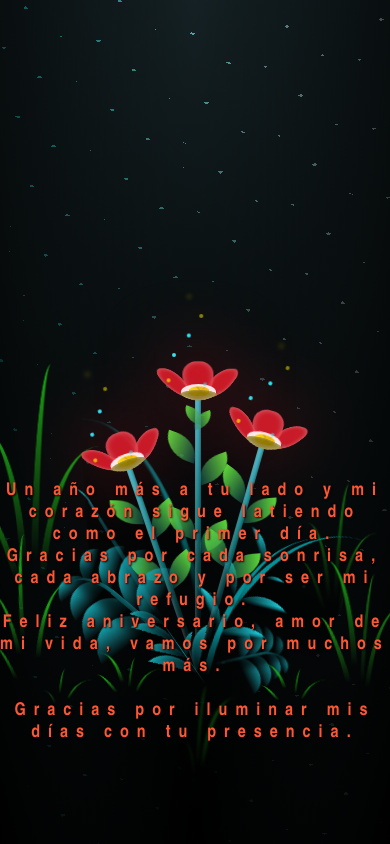
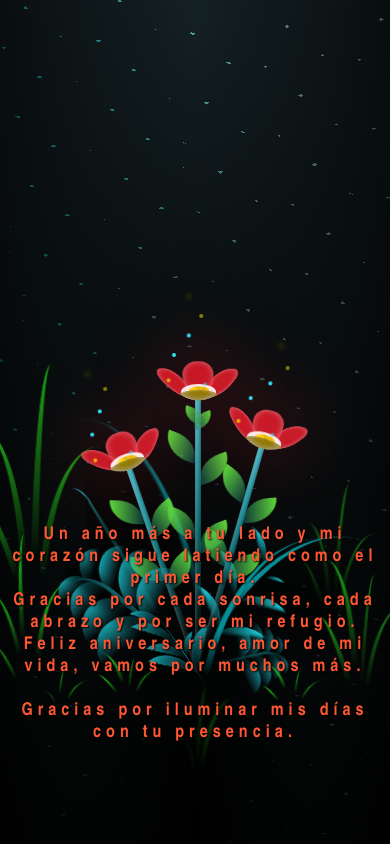
Before and after one commit to Epifanio89/flores3anios, a plain HTML site: page flower.html in a window 390 px wide. Drawn offline with Linux system fonts and the light colour scheme.

Commit message:
Update main.css

```diff
--- a/css/main.css
+++ b/css/main.css
@@ -48,7 +48,7 @@ body {
     font-size: 1.1em;
     position: absolute;
     font-weight: bold;
-    letter-spacing: 8px;
+    letter-spacing: 5px;
     opacity: 0;
     animation: fadeIn 3s ease-in-out forwards;
     text-align: center;
```
